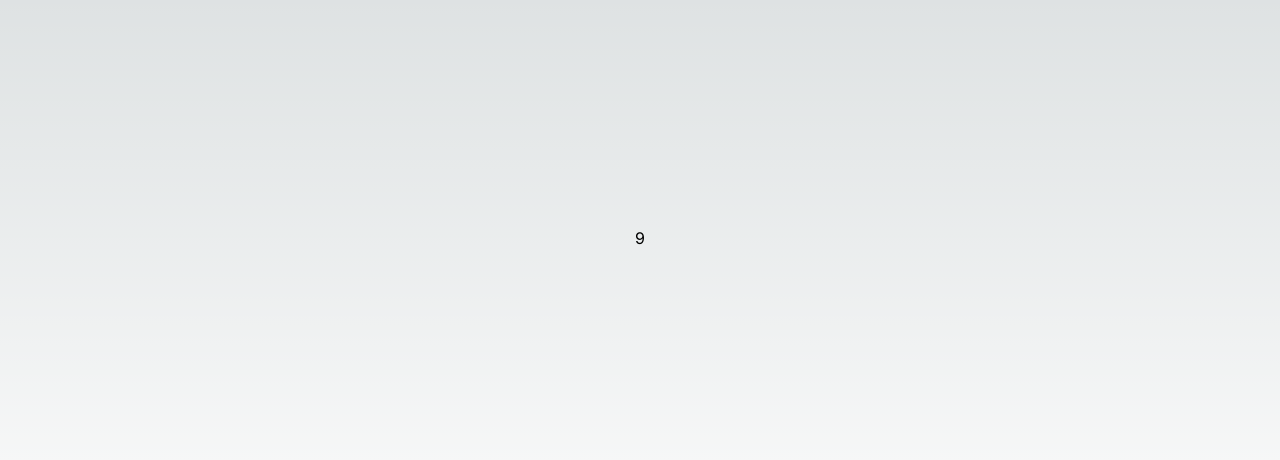
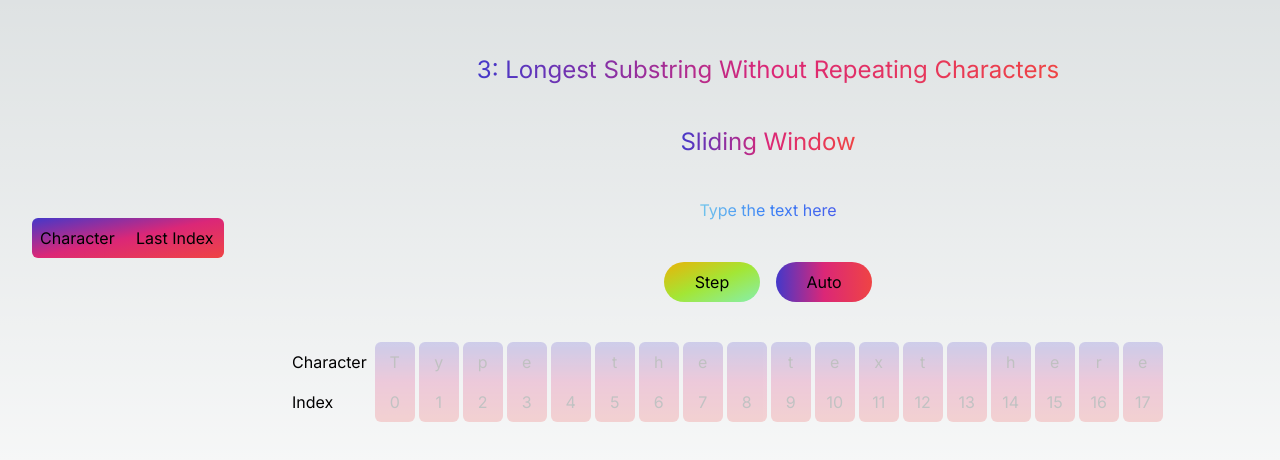
Before and after one commit to aesthaltics/algorithms, a Next.js app: page /longest-substr-no-repeat-chars in a window 1280 px wide. Shown: the part 162-622 px from the top of the page. Built offline with nearby package versions, Linux system fonts and the light colour scheme.

Commit message:
visualised longest substring algorithm

```diff
--- a/src/app/longest-substr-no-repeat-chars/page.tsx
+++ b/src/app/longest-substr-no-repeat-chars/page.tsx
@@ -1,45 +1,286 @@
-"use client"
-import React from "react";
+"use client";
+import React, {
+	forwardRef,
+	useCallback,
+	useEffect,
+	useRef,
+	useState,
+} from "react";
 
 const Page = () => {
+	const [currentString, setCurrentString] = useState("Type the text here");
+	const { currentState, handleNext, changeString } =
+		useLongestSubstring(currentString);
+	const [intervalRef, setIntervalRef] = useState<number>();
+
+	const startAuto = () => {
+		setIntervalRef(window.setInterval(handleNext, 150));
+	};
+	const activeLetterIndex = useRef<HTMLDivElement>(null);
+
+	const stopAuto = () => {
+		if (intervalRef !== undefined) {
+			window.clearInterval(intervalRef);
+			setIntervalRef(undefined);
+			return;
+		}
+	};
+
+	const handleAuto = () => {
+		if (intervalRef !== undefined) {
+			stopAuto();
+			return;
+		}
+		startAuto();
+	};
+
+	activeLetterIndex.current?.scrollIntoView({
+		behavior: "smooth",
+		inline: "center",
+	});
+
+	useEffect(() => {
+		setIntervalRef((currIntervalRef) => {
+			if (currIntervalRef !== undefined) {
+				window.clearInterval(currIntervalRef);
+				return window.setInterval(handleNext, 150);
+			}
+		});
+	}, [handleNext]);
 	return (
-		<div className="flex flex-col w-screen h-screen items-center justify-center gap-5">
-			<div className="flex items-center justify-center">
-				{lengthOfLongestSubstring("uuahs.chu2039029. uh.cha uipc pcihpsrcihorscd")}
+		<div className="flex flex-row w-screen h-screen">
+			<div className="flex w-fit flex-none items-center justify-center h-full py-8 px-8">
+				<TableComponent table={currentState.table} />
+			</div>
+			<div className="flex flex-1 flex-col items-center justify-center gap-10 px-8 overflow-hidden w-full">
+				<a
+					href="https://leetcode.com/problems/longest-substring-without-repeating-characters/"
+					className="underline text-transparent bg-clip-text bg-gradient-to-r from-indigo-700 via-pink-600 to-red-500  text-2xl"
+					target="_blank"
+				>
+					3: Longest Substring Without Repeating Characters
+				</a>
+				<p className="text-2xl text-transparent bg-clip-text bg-gradient-to-r from-indigo-700 via-pink-600 to-red-500">
+					Sliding Window
+				</p>
+				<input
+					type="text"
+					value={currentString}
+					onChange={(e) => {
+						setCurrentString(e.target.value);
+						changeString(e.target.value);
+						if (intervalRef !== undefined) {
+							stopAuto();
+							startAuto();
+						}
+					}}
+					className="text-transparent bg-clip-text bg-gradient-to-r from-teal-200 via-blue-500 to-indigo-600 text-center"
+				/>
+				<div className="flex gap-4">
+					<button
+						className="w-24 h-10 rounded-full bg-gradient-to-br from-yellow-500 via-lime-400 to-green-300 hover:scale-125 active:scale-90 duration-150"
+						onClick={handleNext}
+					>
+						Step
+					</button>
+					<button
+						className="w-24 h-10 rounded-full bg-gradient-to-r from-indigo-700 via-pink-600 to-red-500 hover:scale-125 active:scale-90 duration-150"
+						onClick={handleAuto}
+					>
+						{intervalRef !== undefined ? "Stop" : "Auto"}
+					</button>
+				</div>
+				<div className="flex items-center justify-center w-full">
+					<SlidingWindowComponent
+						startIndex={currentState.startIndex}
+						endIndex={currentState.endIndex}
+						elements={currentString.split("").map((char, index) => {
+							return (
+								<div
+									key={char + index}
+									className="flex flex-col"
+								>
+									<div className="flex items-center justify-center w-10 h-10">
+										{char}
+									</div>
+									<div className="flex items-center justify-center w-10 h-10">
+										{index}
+									</div>
+								</div>
+							);
+						})}
+						ref={activeLetterIndex}
+					/>
+				</div>
+			</div>
+		</div>
+	);
+};
+export default Page;
+
+const useLongestSubstring = (str: string) => {
+	const algorithm = useRef(lengthOfLongestSubstringGenerator(str));
+	const [currentState, setCurrentState] = useState({
+		startIndex: -1,
+		endIndex: -1,
+		table: {},
+	});
+
+	const changeString = (str: string) => {
+		algorithm.current = lengthOfLongestSubstringGenerator(str);
+		setCurrentState({
+			startIndex: -1,
+			endIndex: -1,
+			table: {},
+		});
+	};
+
+	const handleNext = useCallback(() => {
+		const state = algorithm.current.next();
+		if (state.done) {
+			changeString(str);
+			return;
+		}
+		setCurrentState({
+			startIndex: state.value.startIndex,
+			endIndex: state.value.endIndex,
+			table: state.value.charMap,
+		});
+	}, [str]);
+	return { currentState, handleNext, changeString };
+};
+
+type SlidingWindowProps = {
+	startIndex: number;
+	endIndex: number;
+	elements: React.JSX.Element[];
+};
+const SlidingWindowComponent = forwardRef(function SlidingWindowComponent(
+	props: SlidingWindowProps,
+	ref: React.ForwardedRef<HTMLDivElement>
+) {
+	const { startIndex, endIndex, elements } = props;
+
+	return (
+		<div className="flex w-full max-w-full">
+			<div className="flex flex-col ">
+				<div className="flex items-center h-10 pl-1 pr-2">
+					Character
+				</div>
+				<div className="flex items-center h-10 pl-1 pr-2">Index</div>
+			</div>
+			<div className="flex overflow-scroll gap-1">
+				{elements.map((element, index) => {
+					return (
+						<div
+							key={"sliding window: " + index}
+							className={`flex bg-gradient-to-b  from-indigo-700 via-pink-600 to-red-500
+
+							${
+								index >= startIndex && index <= endIndex
+									? "opacity-100"
+									: "opacity-20"
+							} rounded-md`}
+							ref={index === endIndex ? ref : undefined}
+						>
+							{element}
+						</div>
+					);
+				})}
+			</div>
+		</div>
+	);
+});
+
+type TableComponentProps = {
+	table: { [charCode: number]: number };
+};
+const TableComponent = ({ table }: TableComponentProps) => {
+	return (
+		<div className="flex flex-col h-fit max-h-full bg-gradient-to-br from-indigo-700 via-pink-600 to-red-500 rounded-md">
+			<div className="flex flex-row">
+				<div className="flex w-24 h-10  px-2 items-center ">
+					Character
+				</div>
+				<div className="flex w-24 h-10  px-2 items-center ">
+					Last Index
+				</div>
+			</div>
+			<div className="flex flex-col overflow-scroll">
+				{Object.entries(table).map((entry) => {
+					const [key, val] = [...entry];
+					return (
+						<div
+							className="flex flex-row"
+							key={"Table row: " + key}
+						>
+							<div className="flex w-24 h-10 items-center justify-center ">
+								{String.fromCharCode(parseInt(key))}
+							</div>
+							<div className="flex w-24 h-10 items-center justify-center ">
+								{val}
+							</div>
+						</div>
+					);
+				})}
 			</div>
 		</div>
 	);
 };
 
-export default Page;
-
 // Given a string s, find the length of the longest substring without repeating characters.
 // "aacabcbb"
+function* lengthOfLongestSubstringGenerator(s: string) {
+	const charMap: { [charCode: number]: number } = {};
+	let max_length = 0;
+	let curr_length = 0;
+	let firstIndexOfCurrentSubString = 0;
+	for (let i = 0; i < s.length; i++) {
+		yield {
+			startIndex: firstIndexOfCurrentSubString,
+			endIndex: i,
+			charMap,
+		};
+		const charCode = s.charCodeAt(i);
+		if (charMap[charCode] !== undefined) {
+			firstIndexOfCurrentSubString = Math.max(
+				firstIndexOfCurrentSubString,
+				charMap[charCode] + 1
+			);
+		}
+		charMap[charCode] = i;
+		yield {
+			startIndex: firstIndexOfCurrentSubString,
+			endIndex: i,
+			charMap,
+		};
+		curr_length = i + 1 - firstIndexOfCurrentSubString;
+		if (curr_length > max_length) {
+			max_length = curr_length;
+		}
+	}
+}
 
 function lengthOfLongestSubstring(s: string): number {
 	const charMap: { [charCode: number]: number } = {};
 	let max_length = 0;
 	let curr_length = 0;
-	let firstIndexOfCurrentSubString = 0
+	let firstIndexOfCurrentSubString = 0;
 	s.split("").forEach((char, index) => {
-
-
 		const charCode = char.charCodeAt(0);
 		if (charMap[charCode] !== undefined) {
 			firstIndexOfCurrentSubString = Math.max(
 				firstIndexOfCurrentSubString,
 				charMap[charCode] + 1
 			);
-			charMap[charCode] = index
+			charMap[charCode] = index;
 		} else {
 			charMap[charCode] = index;
-
 		}
 		curr_length = index + 1 - firstIndexOfCurrentSubString;
 		if (curr_length > max_length) {
 			max_length = curr_length;
 		}
-
 	});
 	return max_length;
 }
--- a/src/app/page.tsx
+++ b/src/app/page.tsx
@@ -15,9 +15,12 @@ export default function Home() {
 				</a>
 				<a
 					href="./longest-substr-no-repeat-chars"
-					className="text-blue-600 underline"
+					className="underline text-transparent bg-clip-text bg-gradient-to-r from-indigo-700 via-pink-600 to-red-500 w-fit"
 				>
 					Longest Substring Without Repeating Characters
+				</a>
+				<a href="./3-sum" className="text-blue-600 underline">
+					3 Sum
 				</a>
 			</div>
 		</main>
```
